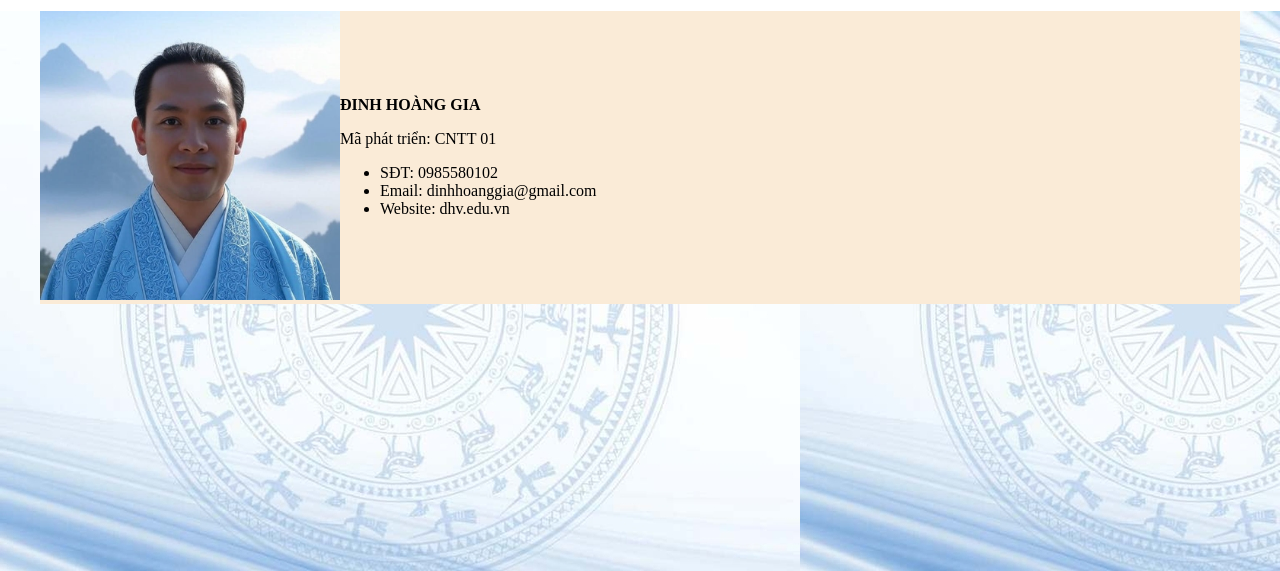
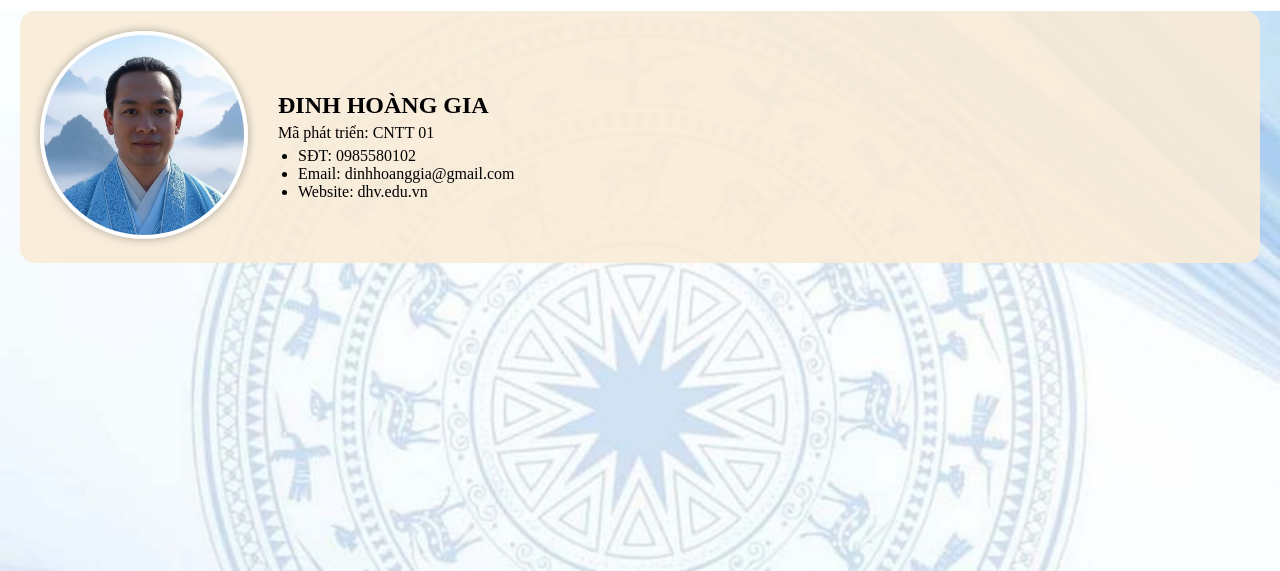
Before and after one commit to giadh-ai/dhv_2505ct_html, a website: page index.html in a window 1280 px wide. Shown: the part 110-681 px from the top of the page. Drawn offline with Linux system fonts and the light colour scheme.

Commit message:
đồng bộ 31/10 lần 2

```diff
--- a/index.html
+++ b/index.html
@@ -42,30 +42,62 @@
   </header>
 
   <body>
-    <div id="noidung" style=" width: 100%; background-image: url(./assets/images/background_trong_dong.jpg);">
+    <div
+      id="noidung"
+      style="
+        width: 100%;
+        height: 100vh;
+        background-image: url('./assets/images/background_trong_dong.jpg');
+        background-size: cover; /* Phủ kín toàn màn hình */
+        background-repeat: no-repeat; /* Không lặp lại */
+        background-position: center; /* Căn giữa ảnh */
+      "
+    >
       <div
         id="divhoten"
         style="
           display: flex;
           flex-direction: row;
-          background-color: antiquewhite;
-          width: 1200px;
+          background-color: rgba(
+            250,
+            235,
+            215,
+            0.9
+          ); /* antiquewhite có độ mờ nhẹ */
+          max-width: 1200px;
           align-items: center;
           margin: 0 auto;
-
+          padding: 20px;
+          border-radius: 15px;
         "
       >
-        <div><img src="./assets/images/image1.jpg" width="300" /></div>
+        <!-- Ảnh chân dung trong vòng tròn -->
+        <div style="margin-right: 30px">
+          <img
+            src="./assets/images/image1.jpg"
+            style="
+              width: 200px;
+              height: 200px;
+              border-radius: 50%; /* Bo tròn */
+              object-fit: cover; /* Cắt ảnh vừa khít vòng tròn */
+              border: 4px solid #fff; /* Viền trắng quanh ảnh */
+              box-shadow: 0 0 10px rgba(0, 0, 0, 0.3); /* Đổ bóng nhẹ */
+            "
+            alt="Ảnh chân dung"
+          />
+        </div>
+
+        <!-- Thông tin cá nhân -->
         <div>
-          <p><b> ĐINH HOÀNG GIA</b></p>
-          <p>Mã phát triển: CNTT 01</p>
-          <p>
-              <ul>
-                <li>SĐT: 0985580102</li>
-                <li>Email: dinhhoanggia@gmail.com</li>
-                <li>Website: dhv.edu.vn</li>
-              </ul>
+          <p style="font-size: 24px; font-weight: bold; margin-bottom: 5px">
+            ĐINH HOÀNG GIA
           </p>
+          <p style="margin: 5px 0">Mã phát triển: CNTT 01</p>
+          <ul style="margin: 5px 0; padding-left: 20px">
+            <li>SĐT: 0985580102</li>
+            <li>Email: dinhhoanggia@gmail.com</li>
+            <li>Website: dhv.edu.vn</li>
+          </ul>
         </div>
       </div>
     </div>
```
